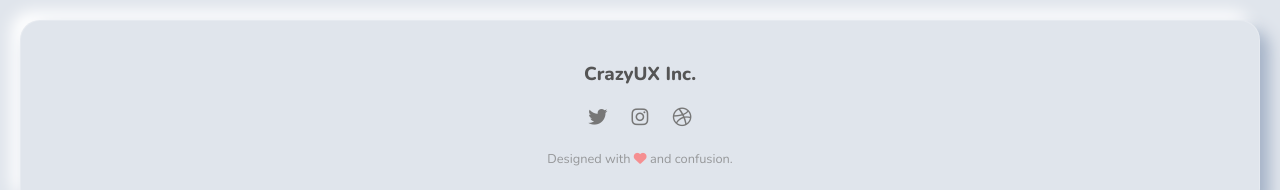
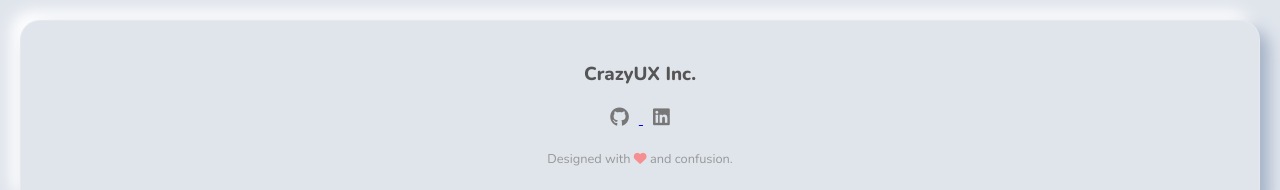
Before and after one commit to shobhit115/CrazyUX, a plain HTML site: page index.html in a window 1280 px wide. Shown: the top 190 px of the page. Drawn offline with nearby package versions, Linux system fonts and the light colour scheme.

Commit message:
social links correctted

```diff
--- a/index.html
+++ b/index.html
@@ -21,9 +21,18 @@
             <div class="footer-content">
                 <h3>CrazyUX Inc.</h3>
                 <div class="social-links">
-                    <button class="social-btn"><i class="fa-brands fa-twitter"></i></button>
-                    <button class="social-btn"><i class="fa-brands fa-instagram"></i></button>
-                    <button class="social-btn"><i class="fa-brands fa-dribbble"></i></button>
+                    <a href="https://github.com/shobhit115" target="_blank">
+                        <button class="social-btn">
+                            <i class="fa-brands fa-github"></i>
+                        </button>
+                    </a>
+
+                    <a href="https://www.linkedin.com/in/shobhit-singh-34a745249 " target="_blank">
+                        <button class="social-btn">
+                            <i class="fa-brands fa-linkedin"></i>
+                        </button>
+                    </a>
+
                 </div>
                 <p class="small-text">Designed with <i class="fa-solid fa-heart" style="color: #ff6b6b;"></i> and
                     confusion.</p>
```
Also changed, not shown: about.html (+12 -2 lines), projects.html (+12 -3 lines).
